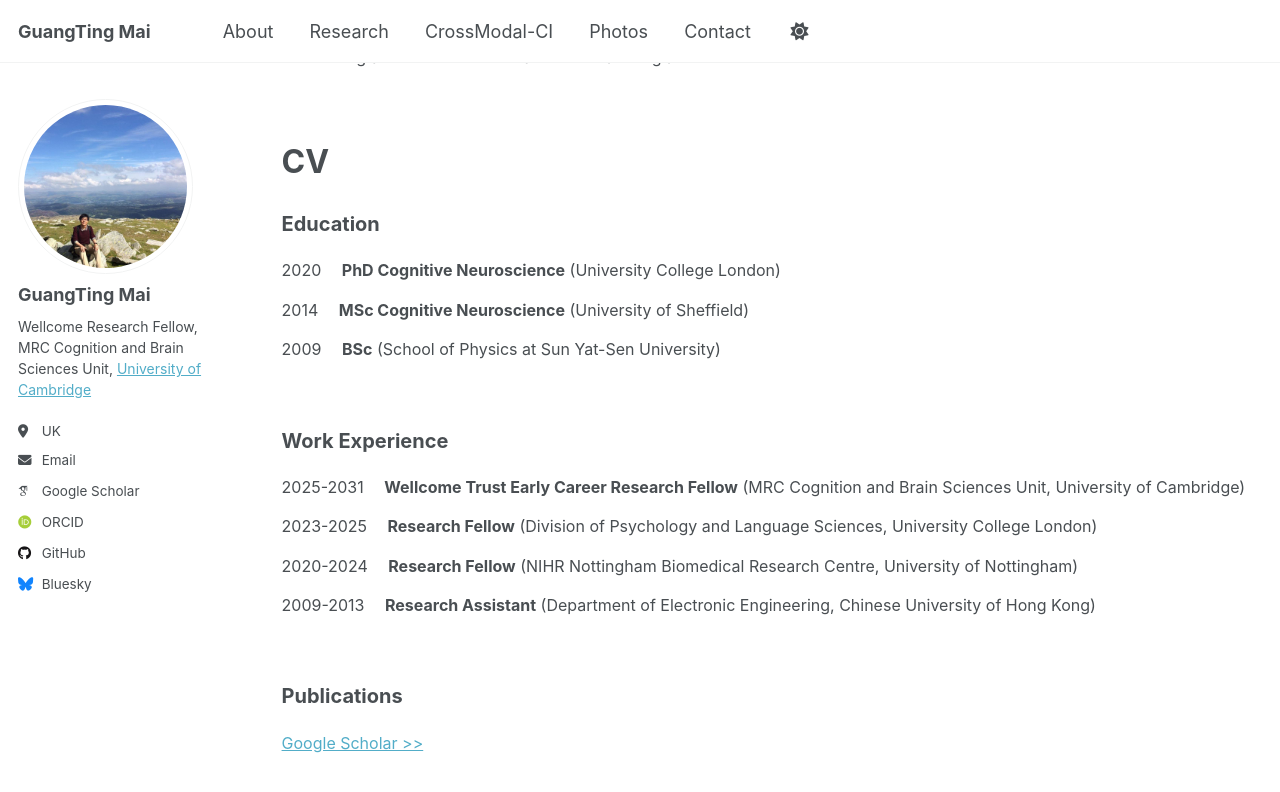
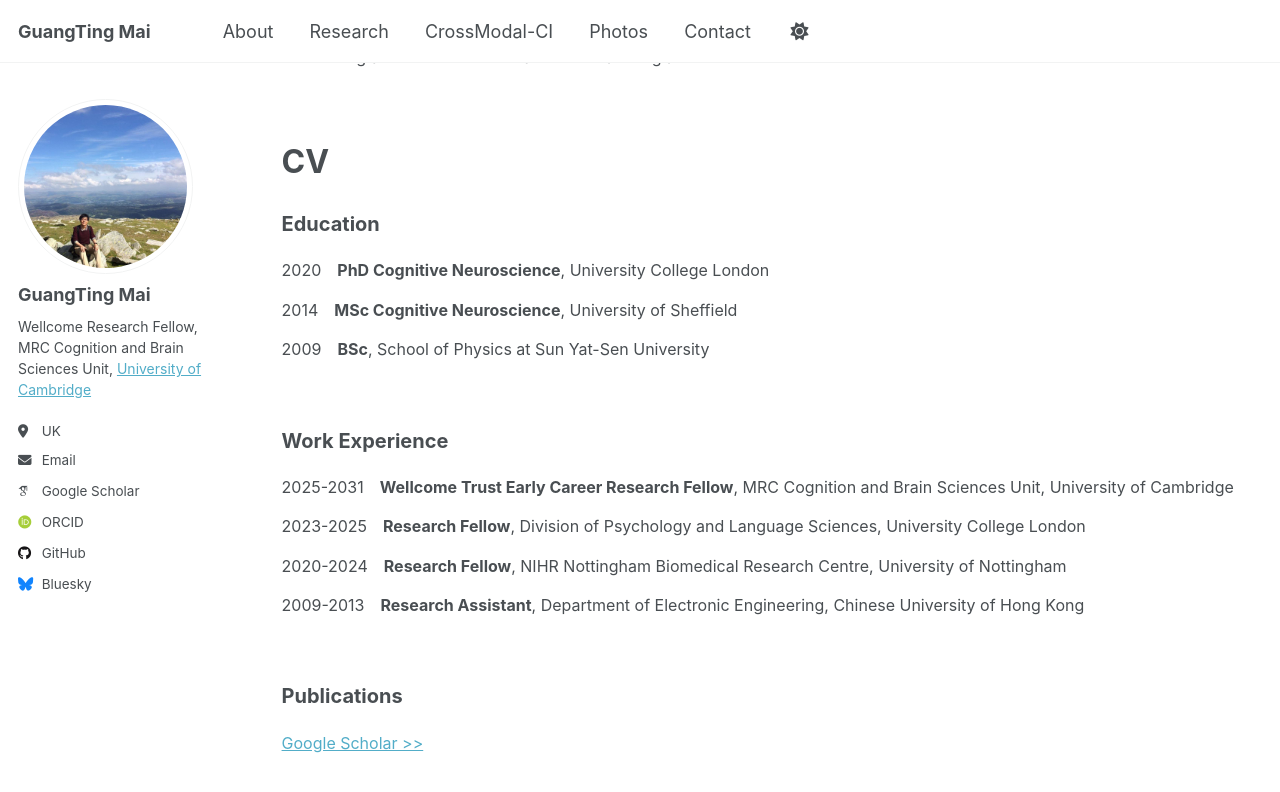
Before and after one commit to guangtingmai/guangtingmai.github.io, a Jekyll site: the page built from _pages/about.html, in a window 1280 px wide and 900 px high, scrolled down 478 px. Shown: the top 792 px of the window. Built offline with Jekyll 4.4.1, drawn with Linux system fonts in a browser that asks for light colours; some web fonts are replaced.

Commit message:
Update about.html

```diff
--- a/_pages/about.html
+++ b/_pages/about.html
@@ -26,15 +26,15 @@ author_profile: true
 <br>
 <p><span style="font-size: 24pt;line-height: 1.5;display: block"><strong>CV</strong></span></p>
 <p><span style="font-size: 15pt;line-height: 1.5;display: block"><strong>Education</strong></span></p>
-<p><span style="font-size: 12pt;line-height: 1;display: block;">2020 &emsp;<strong>PhD Cognitive Neuroscience</strong> (University College London)</span></p>
-<p><span style="font-size: 12pt;line-height: 1;display: block;">2014 &emsp;<strong>MSc Cognitive Neuroscience</strong> (University of Sheffield) </span></p>
-<p><span style="font-size: 12pt;line-height: 1;display: block;">2009 &emsp;<strong>BSc</strong> (School of Physics at Sun Yat-Sen University)</span></p>
+<p><span style="font-size: 12pt;line-height: 1;display: block;">2020&emsp;<strong>PhD Cognitive Neuroscience</strong>, University College London</span></p>
+<p><span style="font-size: 12pt;line-height: 1;display: block;">2014&emsp;<strong>MSc Cognitive Neuroscience</strong>, University of Sheffield</span></p>
+<p><span style="font-size: 12pt;line-height: 1;display: block;">2009&emsp;<strong>BSc</strong>, School of Physics at Sun Yat-Sen University</span></p>
 <br>
 <p><span style="font-size: 15pt;line-height: 1.5;display: block"><strong>Work Experience</strong></span></p>
-<p><span style="font-size: 12pt;line-height: 1;display: block;">2025-2031 &emsp;<strong>Wellcome Trust Early Career Research Fellow</strong> (MRC Cognition and Brain Sciences Unit, University of Cambridge)</span></p>
-<p><span style="font-size: 12pt;line-height: 1;display: block;">2023-2025 &emsp;<strong>Research Fellow</strong> (Division of Psychology and Language Sciences, University College London)</span></p>
-<p><span style="font-size: 12pt;line-height: 1;display: block;">2020-2024 &emsp;<strong>Research Fellow</strong> (NIHR Nottingham Biomedical Research Centre, University of Nottingham)</span></p>
-<p><span style="font-size: 12pt;line-height: 1;display: block;">2009-2013 &emsp;<strong>Research Assistant</strong> (Department of Electronic Engineering, Chinese University of Hong Kong)</span></p>
+<p><span style="font-size: 12pt;line-height: 1;display: block;">2025-2031&emsp;<strong>Wellcome Trust Early Career Research Fellow</strong>, MRC Cognition and Brain Sciences Unit, University of Cambridge</span></p>
+<p><span style="font-size: 12pt;line-height: 1;display: block;">2023-2025&emsp;<strong>Research Fellow</strong>, Division of Psychology and Language Sciences, University College London</span></p>
+<p><span style="font-size: 12pt;line-height: 1;display: block;">2020-2024&emsp;<strong>Research Fellow</strong>, NIHR Nottingham Biomedical Research Centre, University of Nottingham</span></p>
+<p><span style="font-size: 12pt;line-height: 1;display: block;">2009-2013&emsp;<strong>Research Assistant</strong>, Department of Electronic Engineering, Chinese University of Hong Kong</span></p>
 <br>
 <p><span style="font-size: 15pt;line-height: 1.5;display: block"><strong>Publications</strong></span></p>
 <p><span style="font-size: 12pt;line-height: 1;display: block;"><a href="https://scholar.google.com/citations?user=bCQ03mIAAAAJ&hl=en">
```
